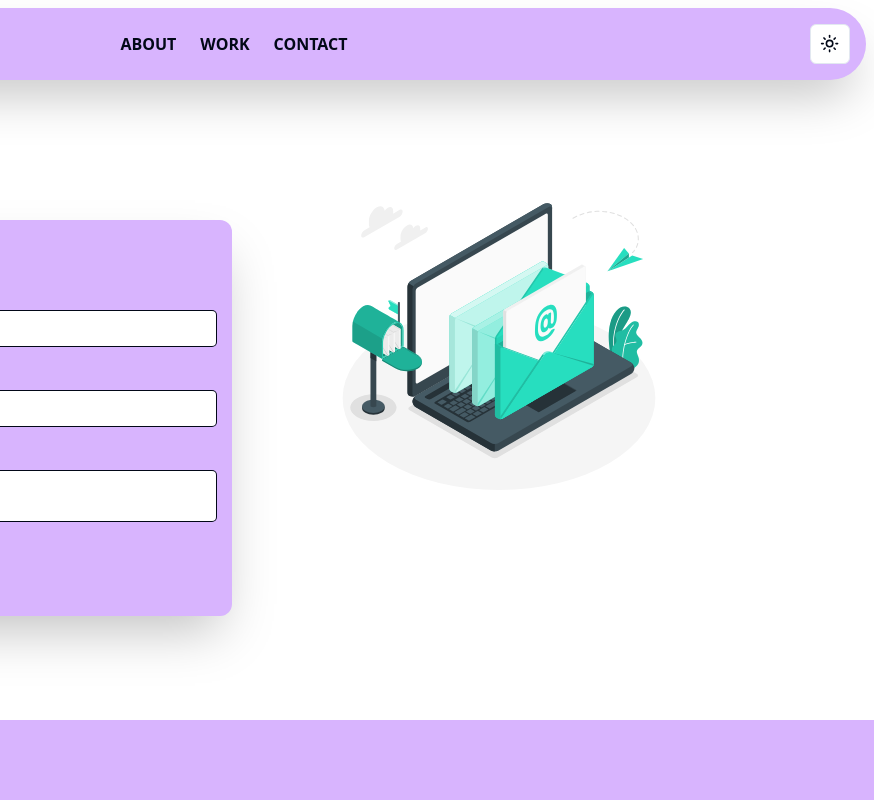
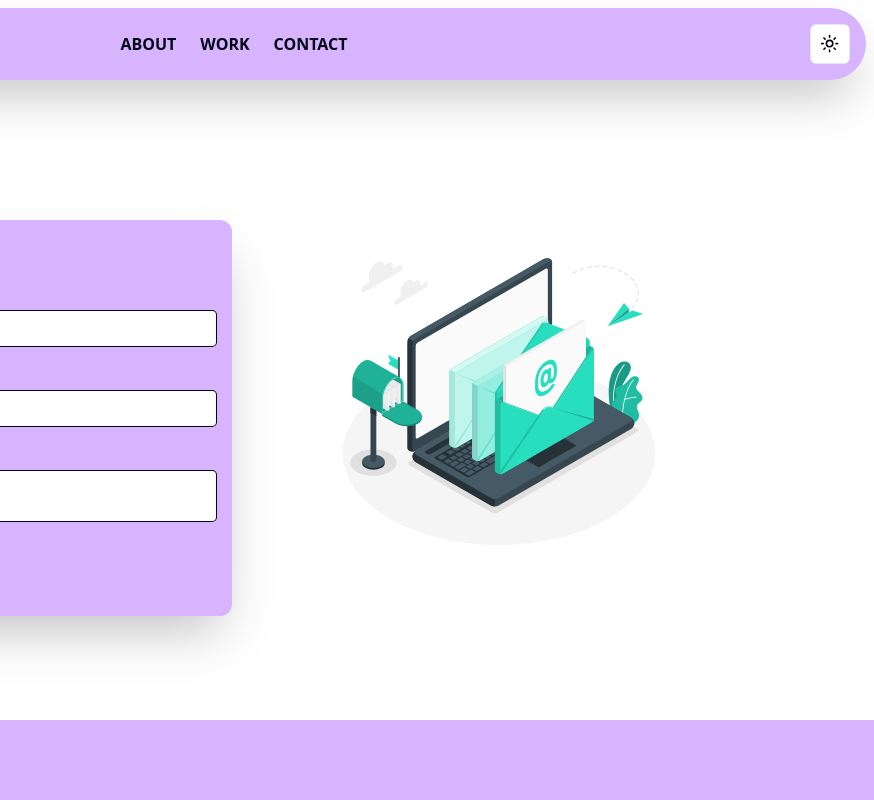
Before and after one commit to wen00033/new-blog, an Astro site: page /contact in a window 1280 px wide. Shown: the full height of the page, 406-1280 px from the left. Built offline with nearby package versions, Linux system fonts and the light colour scheme; Astro itself is replaced by a stand-in of ours.

Commit message:
Refactor contact page layout

```diff
--- a/src/pages/contact.astro
+++ b/src/pages/contact.astro
@@ -7,7 +7,7 @@ import { Github } from "lucide-react";
 
 <Layout title="Contact">
   <div class="grid md:grid-cols-2 gap-1">
-    <div class="md:order-1 align-middle h-40 md:h-full">
+    <div class="md:order-1 h-40 md:h-full flex place-items-center">
       <img
         class="standard-img object-contain w-full max-h-full"
         src="/email.svg"
```
